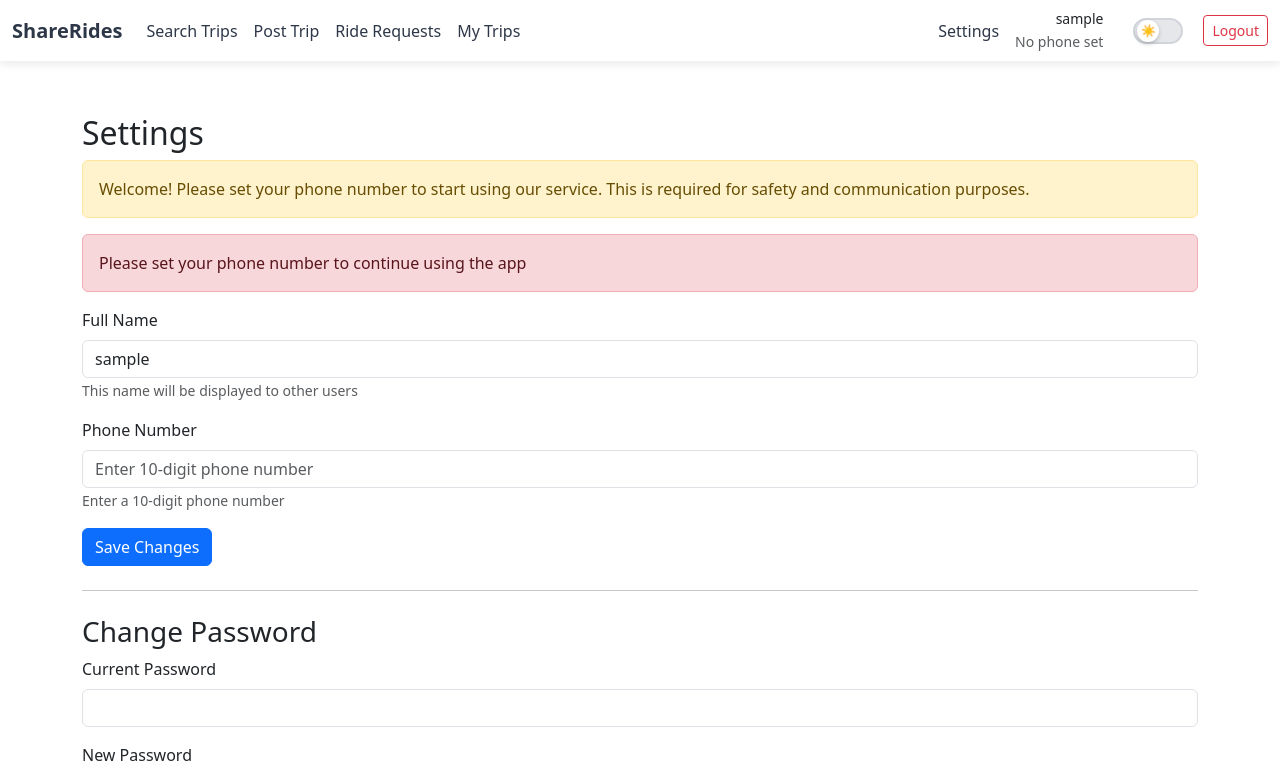
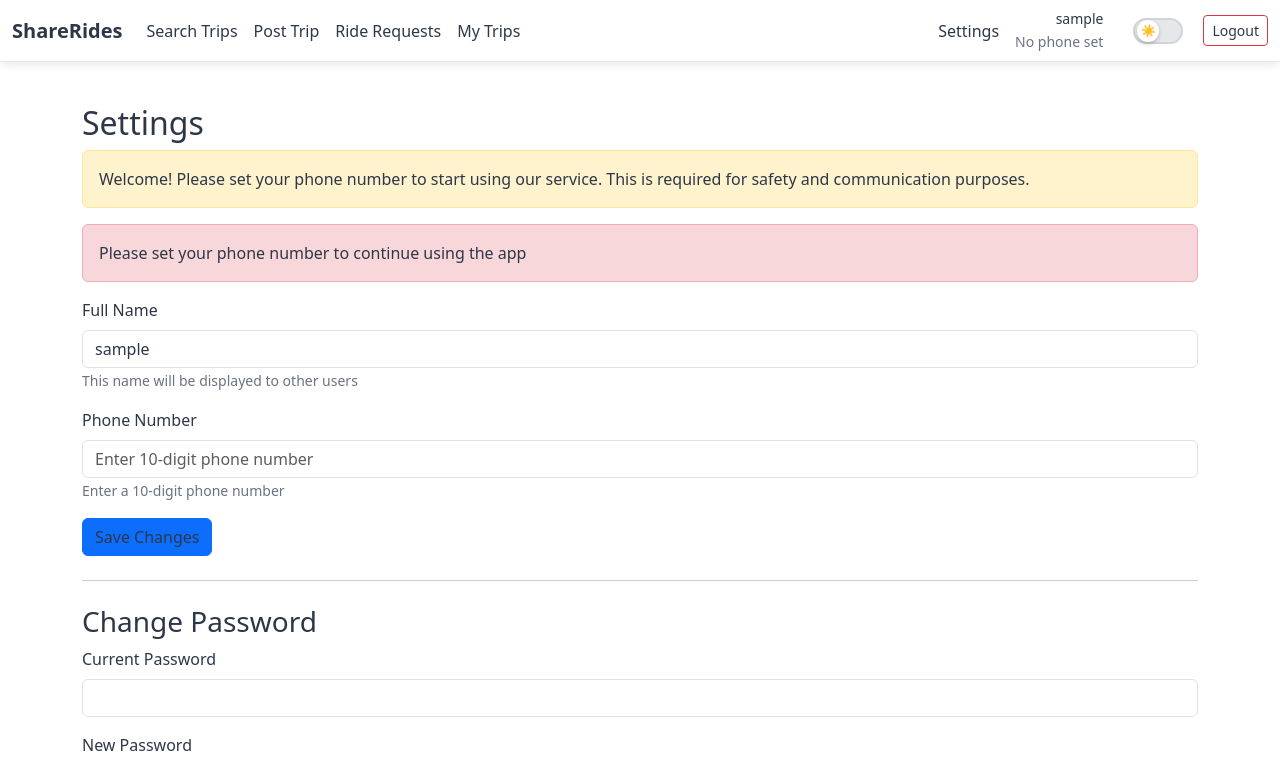
Before and after one commit to Jaikrrish5959/RideShare, a React (Create React App) app in the folder carpooling-frontend/: page /#/settings in a window 1280 px wide. Shown: the top 765 px of the page. Built offline with nearby package versions, Linux system fonts and the light colour scheme; no server answers; sample sign-in values are in the browser's storage.

Commit message:
dark mode bug fix

```diff
--- a/carpooling-frontend/src/App.css
+++ b/carpooling-frontend/src/App.css
@@ -49,20 +49,44 @@
   --toggle-border: #718096;
 }
 
-/* Apply theme colors to body */
+/* Apply theme colors to body and all text elements */
 body {
-  background-color: var(--bg-primary);
-  color: var(--text-primary);
+  background-color: var(--bg-primary) !important;
+  color: var(--text-primary) !important;
   transition: background-color 0.3s ease, color 0.3s ease;
   -webkit-text-size-adjust: none;
   text-size-adjust: none;
 }
 
+/* Ensure all text elements inherit theme colors */
+* {
+  color: inherit;
+  -webkit-text-size-adjust: none;
+  -webkit-font-smoothing: antialiased;
+  -moz-osx-font-smoothing: grayscale;
+}
+
+/* Specific text element overrides */
+p, span, div, h1, h2, h3, h4, h5, h6,
+label, td, th, li, a, small,
+.text-muted, .text-secondary {
+  color: var(--text-primary) !important;
+}
+
+.text-muted {
+  color: var(--text-muted) !important;
+}
+
+.text-secondary {
+  color: var(--text-secondary) !important;
+}
+
+/* Fix navbar gap */
 .main-content {
-  margin-top: 70px;
+  margin-top: 60px !important;
   padding: 20px;
-  background-color: var(--bg-primary);
-  min-height: calc(100vh - 70px);
+  background-color: var(--bg-primary) !important;
+  min-height: calc(100vh - 60px) !important;
   transition: background-color 0.3s ease;
 }
 
@@ -77,6 +101,10 @@ body {
 [data-theme="dark"] .card {
   background-color: var(--bg-secondary) !important;
   border-color: var(--border-color) !important;
+  color: var(--text-primary) !important;
+}
+
+[data-theme="dark"] .card * {
   color: var(--text-primary) !important;
 }
 
@@ -125,6 +153,19 @@ body {
   color: var(--accent-primary) !important;
 }
 
+/* Light theme text overrides */
+[data-theme="light"] * {
+  color: var(--text-primary) !important;
+}
+
+[data-theme="light"] .text-muted {
+  color: var(--text-muted) !important;
+}
+
+[data-theme="light"] .text-secondary {
+  color: var(--text-secondary) !important;
+}
+
 /* Mobile specific overrides */
 @media screen and (max-width: 768px) {
   /* Ensure consistent base size */
@@ -160,7 +201,7 @@ body {
     padding-right: 15px !important;
   }
 
-  /* Fix main content spacing */
+  /* Fix main content spacing for mobile */
   .main-content {
     margin-top: 56px !important;
     padding: 15px !important;
--- a/carpooling-frontend/src/components/Navigation.css
+++ b/carpooling-frontend/src/components/Navigation.css
@@ -1,9 +1,15 @@
 .modern-navbar {
-  background: var(--bg-tertiary);
+  background: var(--bg-tertiary) !important;
   backdrop-filter: blur(10px);
   box-shadow: 0 2px 10px var(--shadow-light);
   padding: 0.5rem 1rem;
   transition: all 0.3s ease;
+  border-bottom: 1px solid var(--border-color);
+  position: fixed !important;
+  top: 0 !important;
+  left: 0 !important;
+  right: 0 !important;
+  z-index: 1030 !important;
 }
 
 .nav-link {
--- a/carpooling-frontend/src/contexts/ThemeContext.js
+++ b/carpooling-frontend/src/contexts/ThemeContext.js
@@ -27,10 +27,16 @@ export const ThemeProvider = ({ children }) => {
 
     // Update CSS custom properties
     const root = document.documentElement;
+    const body = document.body;
+
     if (isDarkMode) {
       root.setAttribute('data-theme', 'dark');
+      body.classList.add('dark-theme');
+      body.classList.remove('light-theme');
     } else {
       root.setAttribute('data-theme', 'light');
+      body.classList.add('light-theme');
+      body.classList.remove('dark-theme');
     }
   }, [isDarkMode]);
 
```
